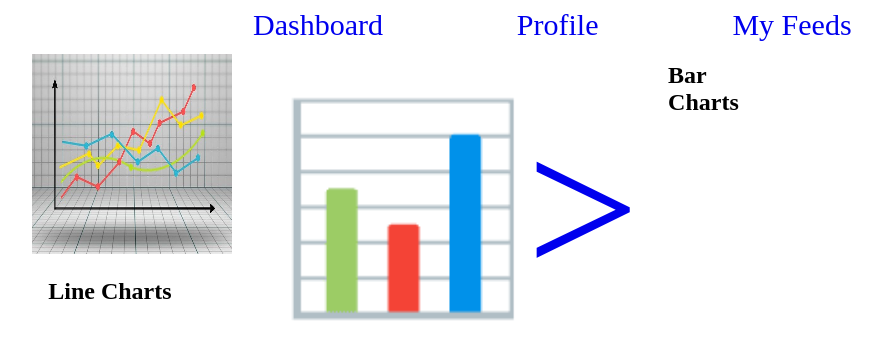
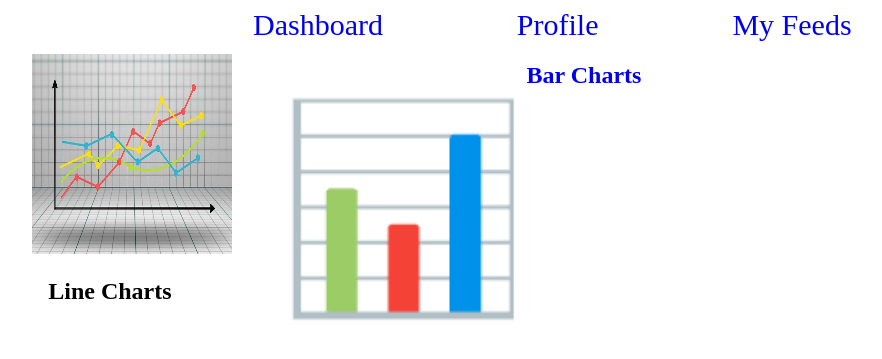
Before and after one commit to omisolaidowu/Online-Excel-Chartbuilder, a Flask app: page / in a window 1280 px wide. Shown: the top 359 px of the page, without its empty margins (71-953 px from the left). Run offline with Flask 2, Linux system fonts and the light colour scheme; parts of the project's set-up code (start-up, migrations or seed data) failed here and were passed over; some libraries are stand-ins or nearby versions.

Commit message:
template modified

```diff
--- a/templates/dashboard.html
+++ b/templates/dashboard.html
@@ -24,9 +24,9 @@
    <a href="/plotchart"><img src="static/uploads/linechart.jpg" class="chart-line">
     <h2 class="chart-line-text">Line Charts</h2></a>
 
-	<a href="/barchart" class="chart-bars"> &#128202;>
-		</a>
-		<a href="/barchart"><h2 class="chart-line-text">Bar Charts</h2></a>
+	<a href="/barchart" class="chart-bars"> &#128202;
+	</a>
+	<a href="/barchart"><h2 class="chart-line-text2">Bar Charts</h2></a>
 
 		<!-- https://pixabay.com/illustrations/graph-data-growth-bar-chart-chart-163549/ -->
 
```
